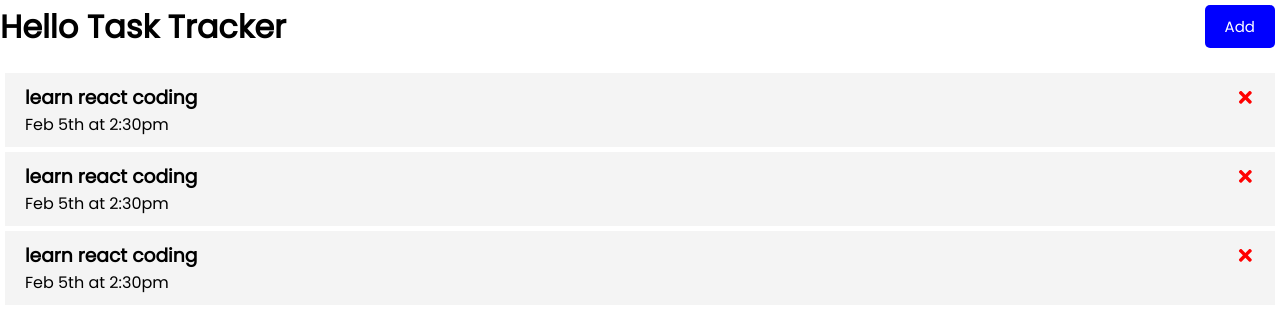
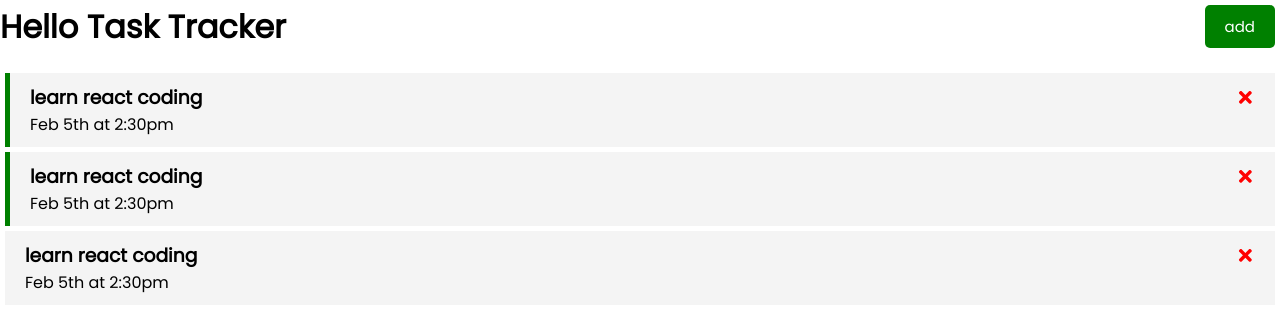
Before and after one commit to katyjohn124/task-tracker-reactjs-app, a React (Create React App) app: page / in a window 1280 px wide. Shown: the top 332 px of the page. Built offline with nearby package versions, Linux system fonts and the light colour scheme.

Commit message:
finish task tracker

```diff
--- a/src/App.js
+++ b/src/App.js
@@ -1,8 +1,10 @@
 import { useState } from "react";
 import Header from "./components/Header";
 import Tasks from "./components/Tasks";
+import AddTask from "./components/AddTask";
 
 const App = () => {
+    const [showAddTask, setShowAddTask] = useState(false)
     const [tasks, setTasks] = useState([
         {
             id: 1,
@@ -23,10 +25,42 @@ const App = () => {
             reminder: false,
         }
     ])
+
+    //addtask
+    const addTask = (task) => {
+        const id = Math.floor(Math.random() * 1000) + 1
+        const newTask = { id, ...task }
+        setTasks([...tasks, newTask])
+        console.log(task)
+    }
+
+    //delete event
+    const deleteTask = (id) => {
+        setTasks(tasks.filter(
+            (task) => task.id != id
+        ))
+        console.log('delete', id)
+    }
+    //reminder event
+    const Reminder = (id) => {
+        console.log('Double clicked', id);
+        setTasks(
+            tasks.map(
+                (task) => task.id === id ? { ...task, reminder: !task.reminder } : task
+            ))
+        console.log('reminder', id)
+    }
+
     return (
         <div className="containner">
-            <Header title="Hello Task Tracker" />
-            <Tasks tasks={tasks} />
+            <Header
+                title="Hello Task Tracker"
+                onAdd={() => setShowAddTask(!showAddTask)}
+                showAdd={showAddTask}
+
+            />
+            {showAddTask && <AddTask onAdd={addTask} />}
+            {tasks.length > 0 ? <Tasks tasks={tasks} onDelete={deleteTask} onReminder={Reminder} /> : 'No task here!'}
         </div>
     );
 }
--- /dev/null
+++ b/src/components/AddTask.js
@@ -0,0 +1,56 @@
+import { useState } from "react"
+
+const AddTask = ({ onAdd }) => {
+    const [text, setText] = useState('')
+    const [day, setDay] = useState('')
+    const [reminder, setReminder] = useState('')
+
+    const onSubmit = (e) => {
+        e.preventDefault()
+
+        if (!text) {
+            alert('please add a task!')
+            return
+        }
+        onAdd({ text, day, reminder })
+
+        setText('')
+        setDay('')
+        setReminder(false)
+
+    }
+    return (
+        <form className="add-form" onSubmit={onSubmit}>
+            <div className="form-control">
+                <label>task</label>
+                <input
+                    type="text"
+                    placeholder="write task"
+                    value={text}
+                    onChange={(e) => setText(e.target.value)}
+                />
+            </div>
+            <div className="form-control">
+                <label>day & time</label>
+                <input
+                    type="text"
+                    placeholder="add day & time"
+                    value={day}
+                    onChange={(e) => setDay(e.target.value)}
+                />
+            </div>
+            <div className="form-control form-control-check">
+                <label>reminder</label>
+                <input
+                    type="checkbox"
+                    value={reminder}
+                    onChange={(e) => setReminder(e.currentTarget.checked)}
+                    checked={reminder}
+                />
+            </div>
+            <input type="submit" value="Save Task" className="btn btn-block" />
+        </form>
+    )
+}
+
+export default AddTask
--- a/src/components/Button.js
+++ b/src/components/Button.js
@@ -1,20 +1,26 @@
 
+import PropTypes from 'prop-types'
 
-const Button = (props) => {
-    const onClick = () => {
-        console.log('click')
-    }
+const Button = ({ color, text, onClick }) => {
     return (
         <button
-            className="btn"
-            style={{ backgroundColor: props.color }}
             onClick={onClick}
-
+            style={{ backgroundColor: color }}
+            className='btn'
         >
-            {props.text}</button>
+            {text}
+        </button>
     )
 }
 
+Button.defaultProps = {
+    color: 'steelblue',
+}
 
+Button.propTypes = {
+    text: PropTypes.string,
+    color: PropTypes.string,
+    onClick: PropTypes.func,
+}
 
 export default Button
--- a/src/components/Header.js
+++ b/src/components/Header.js
@@ -1,9 +1,13 @@
 import Button from "./Button"
-const Header = (props) => {
+const Header = ({ title, showAdd, onAdd }) => {
     return (
         <header className="header">
-            <h1 style={{ color: "black" }}>{props.title}</h1>
-            <Button color="blue" text="Add" />
+            <h1 style={{ color: "black" }}>{title}</h1>
+            <Button
+                color={showAdd ? 'red' : 'green'}
+                text={showAdd ? 'close' : 'add'}
+                onClick={onAdd}
+            />
         </header>
     )
 }
--- a/src/components/Tasks.js
+++ b/src/components/Tasks.js
@@ -1,9 +1,9 @@
 import Task from "./task"
-const Tasks = ({ tasks }) => {
+const Tasks = ({ tasks, onDelete, onReminder }) => {
     return (
         <>
             {tasks.map((task) => (
-                <Task key={task.id} task={task} />
+                <Task key={task.id} task={task} onDelete={onDelete} onReminder={onReminder} />
             ))}
         </>
     )
--- a/src/components/task.js
+++ b/src/components/task.js
@@ -1,9 +1,14 @@
 import { FaTimes } from 'react-icons/fa'
 
-const Task = ({ task }) => {
+const Task = ({ task, onDelete, onReminder }) => {
     return (
-        <div className="task">
-            <h3> {task.text} <FaTimes style={{ color: 'red', cursor: 'pointer' }} /></h3>
+        <div className={`task ${task.reminder ? 'reminder' : ''}`}
+            onDoubleClick={() => onReminder(task.id)}>
+            <h3> {task.text} <FaTimes
+                style={{ color: 'red', cursor: 'pointer' }}
+                onClick={() => onDelete(task.id)}
+            />
+            </h3>
             <p>{task.day}</p>
 
         </div>
```
